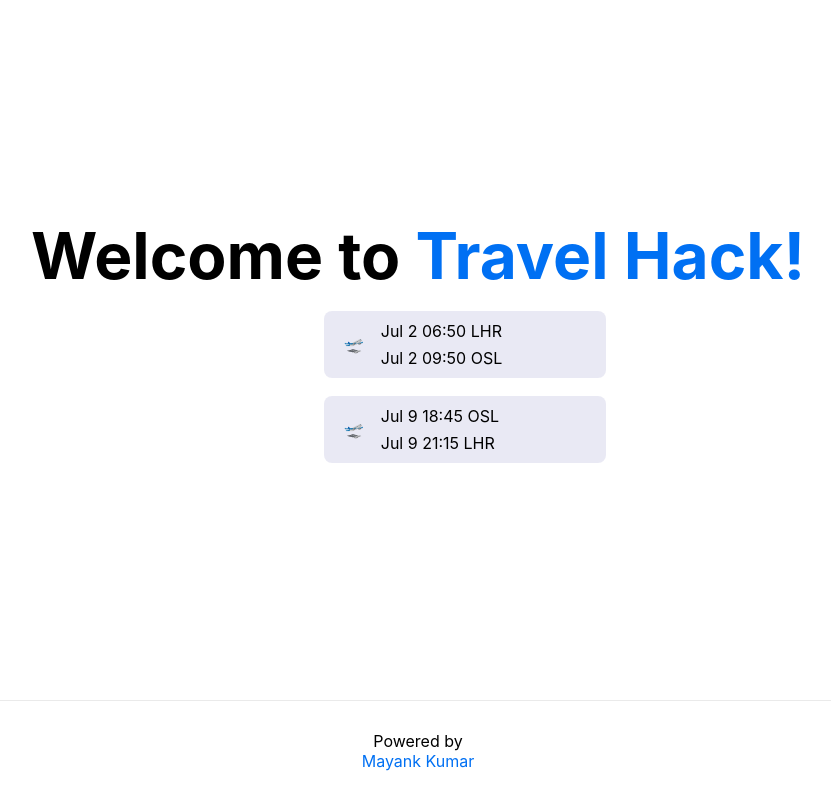
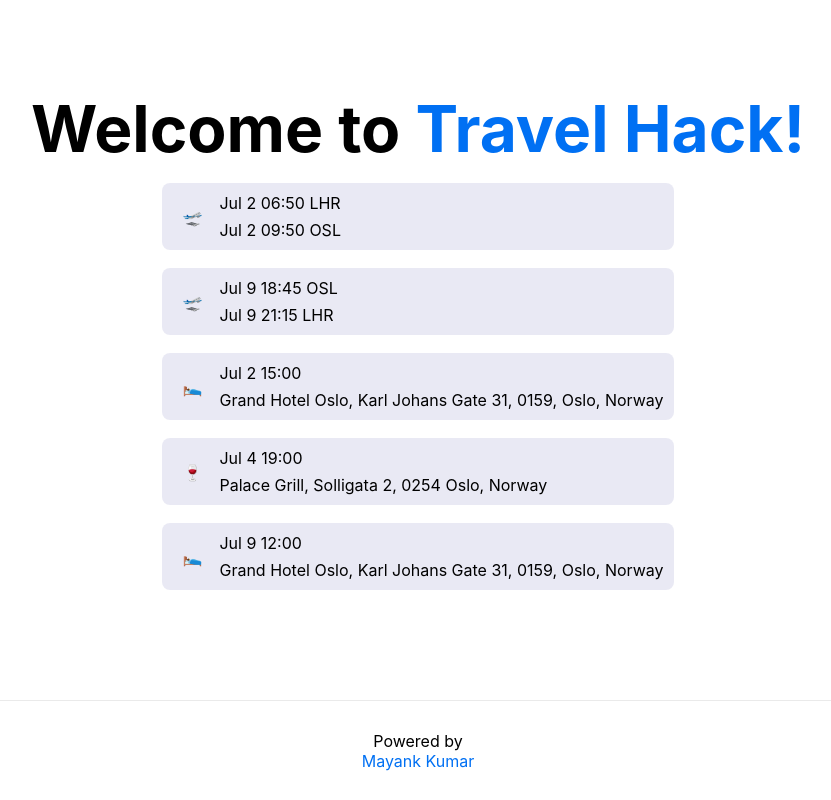
Before and after one commit to mayank-kr/TravelHack, a Next.js app: page / in a window 1280 px wide. Shown: the whole page, without its empty margins (222-1053 px from the left). Built offline with nearby package versions, Linux system fonts and the light colour scheme.

Commit message:
Added accomodation checkouts

```diff
--- a/components/itenerary.js
+++ b/components/itenerary.js
@@ -1,5 +1,6 @@
 import Flight from './Flight.js';
 import AccomodationCheckIn from './AccomodationCheckIn';
+import AccomodationCheckOut from './AccomodationCheckOut';
 import Restaurant from './Restaurant';
 
 export default function Itenerary({itenerary}){
@@ -17,16 +18,16 @@
                 />
             ))}
 
-            {itenerary.accomodation.map(place=>{
+            {itenerary.accomodation.map(place=>(
                 <AccomodationCheckIn
                     startDate={place.startDate}
                     checkInTime={place.checkInTime}
                     name={place.name}
                     address={place.address}
                 />
-            })}
+            ))}
 
-            {itenerary.restaurants.map(restaurant=>{
+            {itenerary.restaurants.map(restaurant=>(
                 <Restaurant
                     time={restaurant.time}
                     date={restaurant.date}
@@ -34,7 +35,16 @@
                     address={restaurant.address}
 
                 />
-            })}
+            ))}
+
+            {itenerary.accomodation.map(place=>(
+                <AccomodationCheckOut
+                    endDate={place.endDate}
+                    checkOutTime={place.checkOutTime}
+                    name={place.name}
+                    address={place.address}
+                />
+            ))}
 
             </div>
 
@@ -45,7 +55,6 @@
                     flex-direction: column;
                     grid-gap:18px;
                     padding:18px 0;
-                    width:150%;
                 }
 
             `}</style>
```
